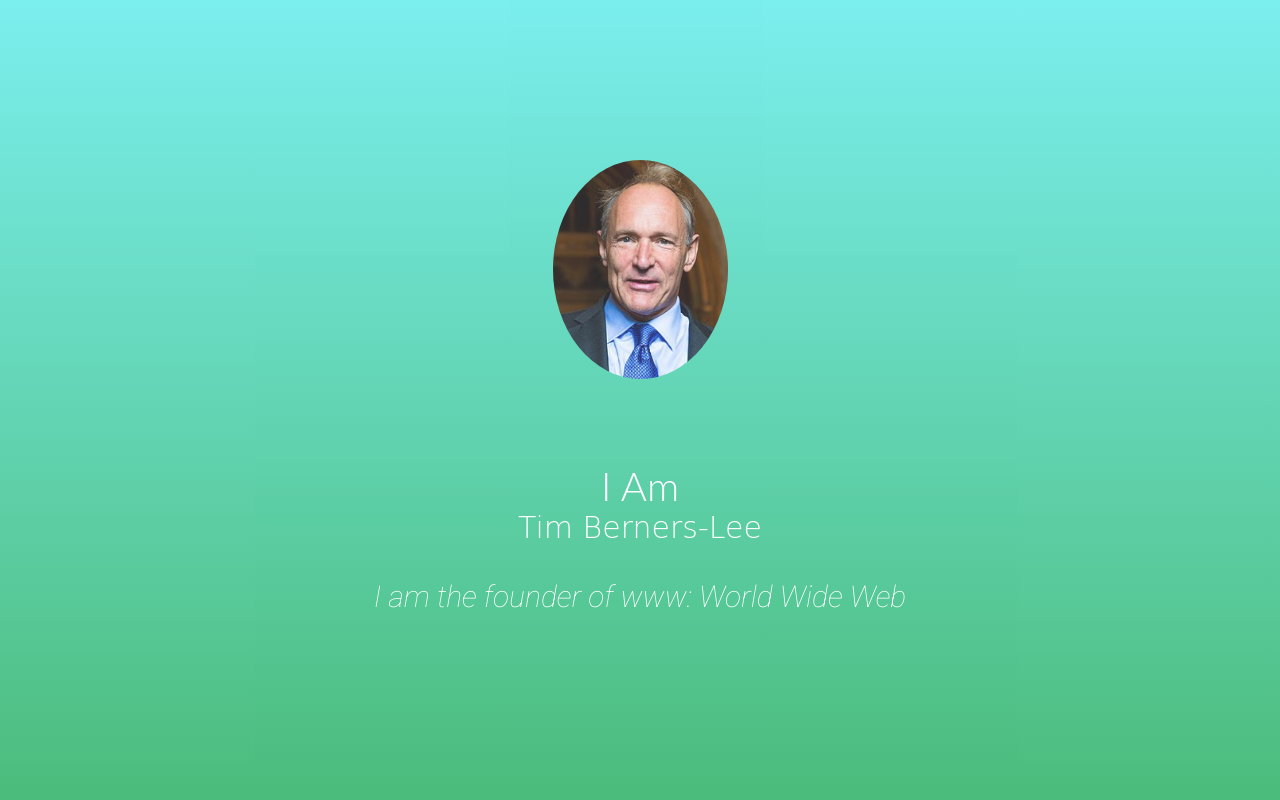
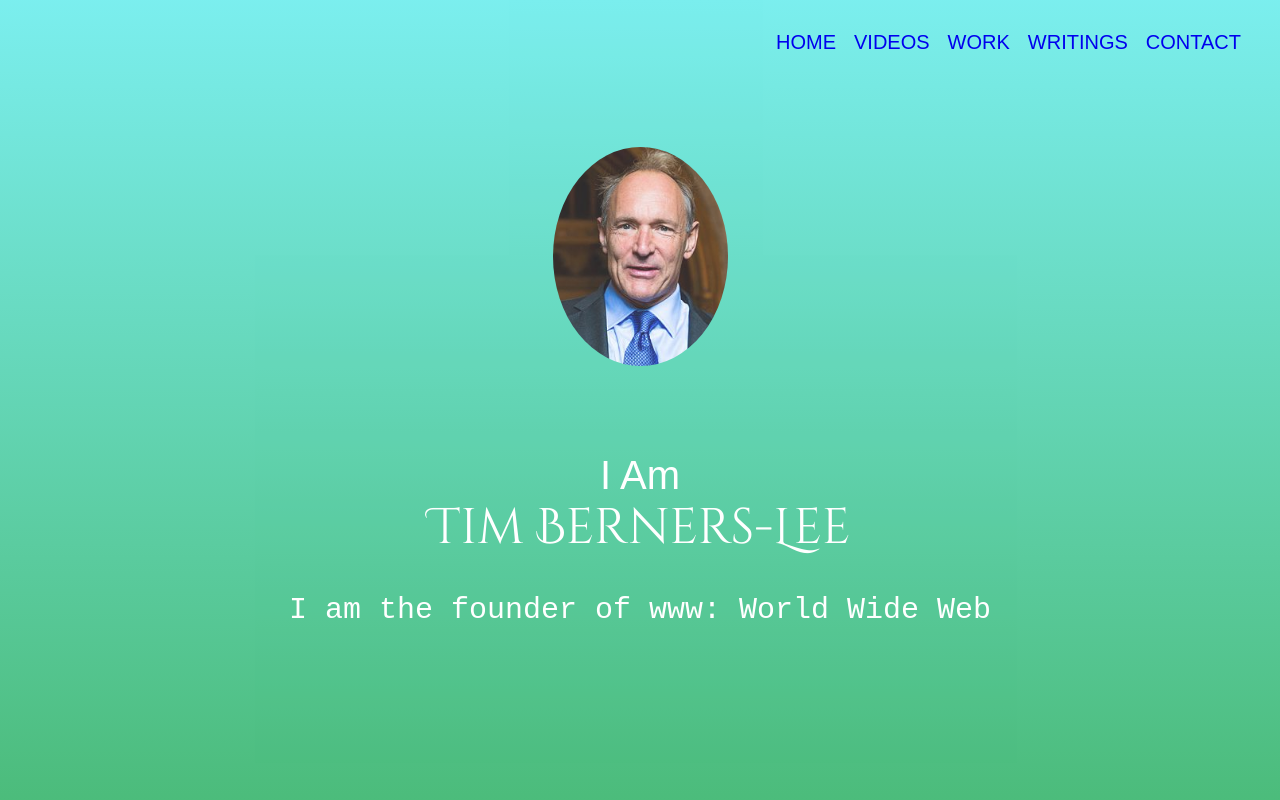
Before and after one commit to NaijaAnand/Tim-Burners-Lee, a plain HTML site: page index.html in a window 1280 px wide. Shown: the top 800 px of the page. Drawn offline with Linux system fonts and the light colour scheme.

Commit message:
Add files via upload

```diff
--- a/index.html
+++ b/index.html
@@ -1,19 +1,32 @@
-<html>
+
+<!DOCTYPE html>
+<html lang="en">
 <head>
+    <meta charset="utf-8">
     <title>Sir Tim Berners-Lee</title>
     <link rel="stylesheet" href="style.css">
-    <link rel="preconnect" href="https://fonts.gstatic.com">
-<link href="https://fonts.googleapis.com/css2?family=Roboto:ital,wght@1,100&display=swap" rel="stylesheet">
+    <link href="https://fonts.googleapis.com/css?family=Cinzel+Decorative&display=swap" rel="stylesheet">
+
 </head>
 
 <body>
 
-	<section id="welcome" >
+    <ul class="menu">
+        <li class="links"><a href="#welcome">HOME</a></li>
+        <li class="links"><a href="#videos">VIDEOS</a></li>
+        <li class="links"><a href="#work">WORK</a></li>
+        <li class="links"><a href="#writings">WRITINGS</a></li>
+        <li class="links"><a href="#contact">CONTACT</a></li>
+
+    </ul>
+
+    <section id="welcome">
         <div class="parallax-inner">
             <img src="stbl.jpg" class="profile" />
             <h1>I Am <br><span id="name">Tim Berners-Lee</span></h1>
             <h2> I am the founder of www: World Wide Web</h2>
         </div>
+
     </section>
 
 
@@ -25,11 +38,35 @@
 
             He is director of the World Wide Web Consortium that he founded and a Professor in the Computer Science Department at the University of Oxford.
 
-			In 2001 he became a Fellow of the Royal Society and in 2004 he was knighted.<br/><br/>In 1994 Berners-Lee founded the World Wide Web Consortium (W3C) at the Laboratory of Computer Science (LCS) at the Massachusetts Institute of Technology in Boston. It was made up of companies that wanted to work together to create Web standards and also improve the Web. It was quickly agreed that the technology should be free of royalties and patents. Berners-Lee has served as director of this W3C since it was founded.
+            In 2001 he became a Fellow of the Royal Society and in 2004 he was knighted.<br><br>In 1994 Berners-Lee founded the World Wide Web Consortium (W3C) at the Laboratory of Computer Science (LCS) at the Massachusetts Institute of Technology in Boston. It was made up of companies that wanted to work together to create Web standards and also improve the Web. It was quickly agreed that the technology should be free of royalties and patents. Berners-Lee has served as director of this W3C since it was founded.
 
             In 1995 Microsoft produced the first version of Internet Explorer and this commercial browser created enormous growth in websites and web users.
 
-			The Web was fir<!DOCTYPE html>
-        </p>
+            The Web was first used for e-commerce in 1997.</p>
     </section>
+
+    <section id="videos">
+        <h1>Videos</h1>
+        <div class="line"></div>
+        <br>
+        <iframe width="900" height="500" src="https://www.youtube.com/embed/OM6XIICm_qo" frameborder="0" allow="accelerometer; autoplay; encrypted-media; gyroscope; picture-in-picture" allowfullscreen></iframe>
+        <br>
+        <br>
+        <iframe width="900" height="500" src="https://www.youtube.com/embed/J8hzJxb0rpc" frameborder="0" allow="accelerometer; autoplay; encrypted-media; gyroscope; picture-in-picture" allowfullscreen></iframe>
+
+    </section>
+    <section id="work">
+        <h1>WORK</h1>
+        <div class="line"></div>
+        <iframe width="900" height="1000" src="https://en.wikipedia.org/wiki/Tim_Berners-Lee#Career_and_research" frameborder="0"></iframe>
+
+    </section>
+    <section id="writings">
+        <h1>WRITINGS</h1>
+        <div class="line"></div>
+        <a class="article" href="https://webfoundation.org/2019/03/web-birthday-30" target="_blank">30 years on, what’s next ForTheWeb?</a>
+        <br>
+        <a class="article" href="https://interestingengineering.com/how-did-tim-berners-lee-change-the-world-with-the-world-wide-web" target="_blank">How Did Tim Berners-Lee Change the World With the World Wide Web?</a>
+    </section>
+
 </body></html>
--- a/style.css
+++ b/style.css
@@ -1,17 +1,19 @@
 body {
     margin: 0;
     padding-top: 800px;
+    text-align: center;
 }
 
 .profile {
     width: 175px;
     margin-bottom: 50px;
     border-radius: 50%;
+
 }
 
 #welcome {
+
     position: absolute;
-    overflow: hidden;
     height: 800px;
     color: #FFFFFF;
     left: 0;
@@ -23,6 +25,8 @@
     display: table;
     width: 100%;
     height: 100%;
+    z-index: 9;
+
 }
 
 
@@ -30,29 +34,29 @@
 h1 {
 
     font-size: 40px;
-    line-height: 1.2;
-    font-family: 'Lato', sans-serif;
+    font-family: sans-serif;
     font-weight: 300;
+
 }
 
 #name {
-    font-size: 30px;
+    font-size: 50px;
     line-height: 1.2;
-    font-family: cursive;
+    font-family: 'Cinzel Decorative', cursive;
+
 }
 
 h2 {
     font-size: 30px;
     font-weight: 300;
     line-height: 1.2;
-    font-family: 'Roboto', sans-serif;
+    font-family: monospace;
 }
 
 #bio {
 
     padding: 50px;
     text-align: center;
-    font-size: 42px;
 }
 
 .line {
@@ -78,3 +82,44 @@
     vertical-align: middle;
 
 }
+
+
+.menu {
+    list-style: none;
+    position: fixed;
+    top: 10px;
+    right: 30px;
+    cursor: pointer;
+    z-index: 10;
+
+}
+
+
+
+.links {
+    float: left;
+    color: fuchsia;
+    padding-top: 5px;
+    padding-left: 9px;
+    padding-right: 9px;
+    padding-bottom: 5px;
+    font-family: fantasy;
+    font-size: 20px
+}
+
+.links:hover {
+    background-color: aqua;
+}
+
+html {
+    scroll-behavior: smooth;
+}
+
+a {
+    text-decoration: none;
+}
+
+
+.article:hover {
+    color:fuchsia;
+}
```
Lines whose indentation alone changed are shown as unchanged.
